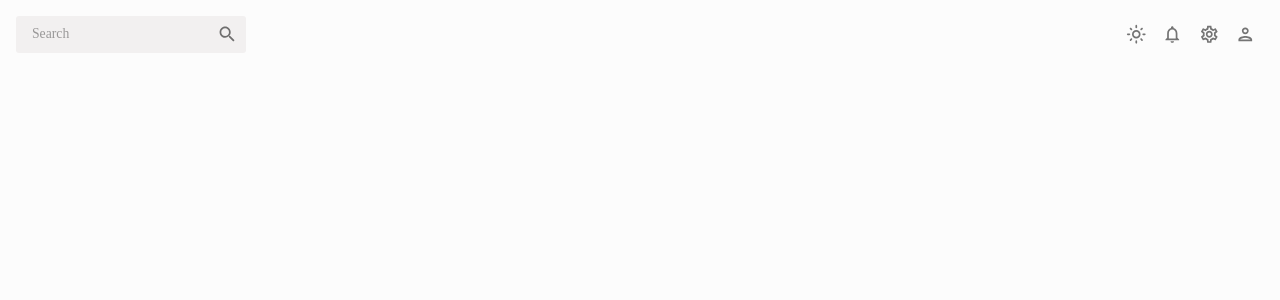
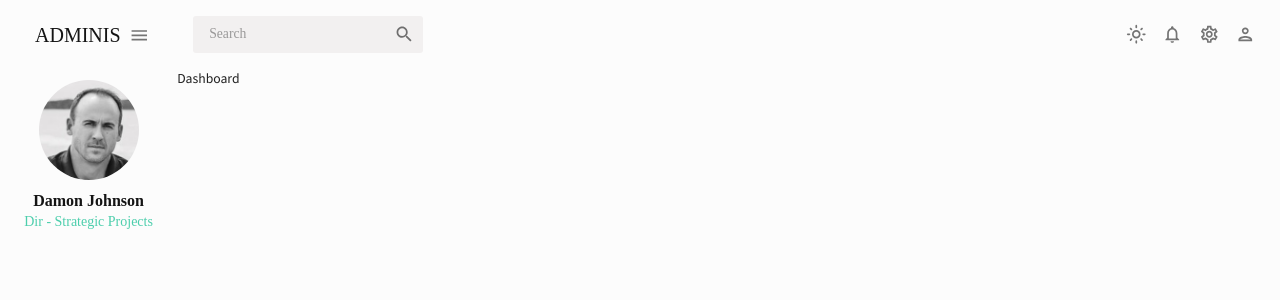
Before and after one commit to erick-parametrics/data_visualization_dashboard, a React (Create React App) app in the folder data_visualization/: page / in a window 1280 px wide. Shown: the top 300 px of the page. Built offline with nearby package versions, Linux system fonts and the light colour scheme.

Commit message:
start the sidebar

```diff
--- a/data_visualization/src/App.js
+++ b/data_visualization/src/App.js
@@ -1,8 +1,21 @@
 import React from "react";
 import { ColorModeContext, useMode } from "./theme";
 import { CssBaseline, ThemeProvider } from "@mui/material";
+import { Routes, Route } from "react-router-dom";
 
+import Sidebar from "./scenes/global/Sidebar";
 import Topbar from "./scenes/global/Topbar";
+import Dashboard from "./scenes/dashboard";
+// import Team from "./scenes/team";
+// import Invoices from "./scenes/invoices";
+// import Calendar from "./scenes/calendar";
+// import Contacts from "./scenes/contacts";
+// import Form from "./scenes/form";
+// import Bar from "./scenes/bar";
+// import Line from "./scenes/line";
+// import Pie from "./scenes/pie";
+// import FAQ from "./scenes/faq";
+// import Geography from "./scenes/geography";
 
 const App = () => {
   const [theme, colorMode] = useMode();
@@ -12,8 +25,22 @@
       <ThemeProvider theme={theme}>
         <CssBaseline />
         <div className="app">
+          <Sidebar />
           <main className="content">
             <Topbar />
+            <Routes>
+              <Route path="/" element={<Dashboard />} />
+              {/* <Route path="/team" element={<Team />} /> */}
+              {/* <Route path="/contacts" element={<Contacts />} /> */}
+              {/* <Route path="/invoices" element={<Invoices />} /> */}
+              {/* <Route path="/form" element={<Form />} /> */}
+              {/* <Route path="/bar" element={<Bar />} /> */}
+              {/* <Route path="/line" element={<Line />} /> */}
+              {/* <Route path="/pie" element={<Pie />} /> */}
+              {/* <Route path="/faq" element={<FAQ />} /> */}
+              {/* <Route path="/geography" element={<Geography />} /> */}
+              {/* <Route path="/calendar" element={<Calendar />} /> */}
+            </Routes>
           </main>
         </div>
         ;
--- a/data_visualization/src/scenes/global/Sidebar.jsx
+++ b/data_visualization/src/scenes/global/Sidebar.jsx
@@ -1,7 +1,111 @@
-import React from "react";
+import React, { useState } from "react";
+import { ProSidebarProvider, Menu, MenuItem } from "react-pro-sidebar";
+import { Box, IconButton, Typography, useTheme } from "@mui/material";
+import { Link } from "react-router-dom";
+import { tokens } from "../../theme";
+// import "react-pro-sidebar/dist/css/styles.css";
+import HomeOutlinedIcon from "@mui/icons-material/HomeOutlined";
+import PeopleOutlinedIcon from "@mui/icons-material/PeopleOutlined";
+import ContactsOutlinedIcon from "@mui/icons-material/ContactsOutlined";
+import ReceiptOutlinedIcon from "@mui/icons-material/ReceiptOutlined";
+import PersonOutlinedIcon from "@mui/icons-material/PersonOutlined";
+import CalendarTodayOutlinedIcon from "@mui/icons-material/CalendarTodayOutlined";
+import HelpOutlinedIcon from "@mui/icons-material/HelpOutlined";
+import BarChartOutlinedIcon from "@mui/icons-material/BarChartOutlined";
+import PieChartOutlinedIcon from "@mui/icons-material/PieChartOutlined";
+import TimelineOutlinedIcon from "@mui/icons-material/TimelineOutlined";
+import MenuOutlinedIcon from "@mui/icons-material/MenuOutlined";
+import MapOutlinedIcon from "@mui/icons-material/MapOutlined";
 
 const Sidebar = () => {
-  return <div>Sidebar</div>;
+  const theme = useTheme();
+  const colors = tokens(theme.palette.mode);
+  const [isCollapsed, setIsCollapsed] = useState(false);
+  const [selected, isSelected] = useState("Dashboard");
+
+  return (
+    // The !important tag will override the global styles
+    <Box
+      sx={{
+        "& .pro-sidebar-inner": {
+          background: `{$colors.primary[400]} !important`,
+        },
+        "& .pro-icon-wrapper": {
+          backgroundColor: "transparent !important",
+        },
+        "& .pro-inner-item": {
+          padding: "5px 35px 5px 20px !important",
+        },
+        "& .pro-inner-item:hover": {
+          color: "#868dfb !important",
+        },
+        "& .pro-menu-item.active": {
+          color: "#6870fa !important",
+        },
+      }}
+    >
+      <ProSidebarProvider collapsed={isCollapsed}>
+        <Menu iconShape="square">
+          {/* LOGO AND MENU ICON */}
+
+          <MenuItem
+            onClick={() => setIsCollapsed(!isCollapsed)}
+            icon={isCollapsed ? <MenuOutlinedIcon /> : undefined}
+            style={{
+              margin: "10px 0 20px 0",
+              color: colors.grey[100],
+            }}
+          >
+            {!isCollapsed && (
+              <Box
+                display="flex"
+                justifyContent="space-between"
+                alignItems="center"
+                ml="15px"
+              >
+                <Typography variant="h4" color={colors.grey[100]}>
+                  ADMINIS
+                </Typography>
+                <IconButton onClick={() => setIsCollapsed(!isCollapsed)}>
+                  <MenuOutlinedIcon />
+                </IconButton>
+              </Box>
+            )}
+          </MenuItem>
+
+          {/* USER */}
+
+          {!isCollapsed && (
+            <Box mb="25px">
+              <Box display="flex" justifyContent="center" alignItems="center">
+                <img
+                  alt="profile-user"
+                  width="100px"
+                  height="100px"
+                  src={`../../assets/user.png`}
+                  style={{ cursor: "pointer", borderRadius: "50%" }}
+                />
+              </Box>
+
+              <Box textAlign="center">
+                <Typography
+                  variant="h5"
+                  color={colors.grey[100]}
+                  fontWeight="bold"
+                  sx={{ m: "10px 0 0 0" }}
+                >
+                  Damon Johnson
+                </Typography>
+                <Typography variant="h6" color={colors.greenAccent[500]}>
+                  Dir - Strategic Projects
+                </Typography>
+              </Box>
+            </Box>
+          )}
+        </Menu>
+      </ProSidebarProvider>
+    </Box>
+  );
 };
 
 export default Sidebar;
--- a/data_visualization/src/scenes/global/Topbar.jsx
+++ b/data_visualization/src/scenes/global/Topbar.jsx
@@ -1,5 +1,7 @@
 import React from "react";
 import { Box, IconButton, useTheme, InputBase } from "@mui/material";
+import { useContext } from "react";
+// import InputBase from "@mui/material/InputBase"; // This should work as well...
 import { ColorModeContext, tokens } from "../../theme";
 import LightModeOutlinedIcon from "@mui/icons-material/LightModeOutlined";
 import DarkModeOutlinedIcon from "@mui/icons-material/DarkModeOutlined";
@@ -7,7 +9,6 @@
 import SettingsOutlinedIcon from "@mui/icons-material/SettingsOutlined";
 import PersonOutlinedIcon from "@mui/icons-material/PersonOutlined";
 import SearchIcon from "@mui/icons-material/Search";
-import { useContext } from "react";
 
 const Topbar = () => {
   const theme = useTheme();
--- a/data_visualization/src/theme.js
+++ b/data_visualization/src/theme.js
@@ -25,7 +25,7 @@
           100: "#d0d1d5",
           200: "#a1a4ab",
           300: "#727681",
-          400: "#434957",
+          400: "#1F2A40",
           500: "#141b2d",
           600: "#101624",
           700: "#0c101b",
```
Also changed, not shown: data_visualization/public/assets/user.png (added).
